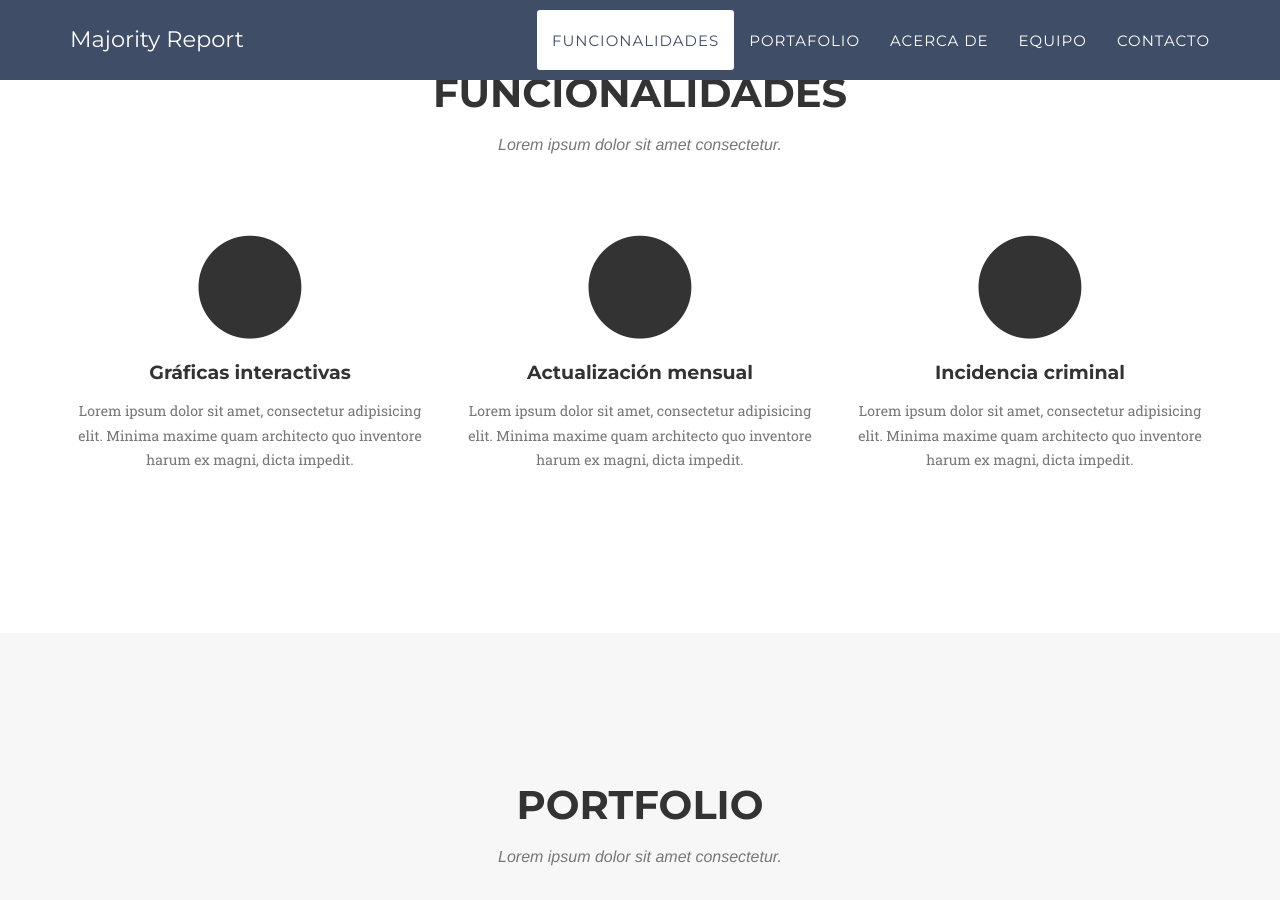
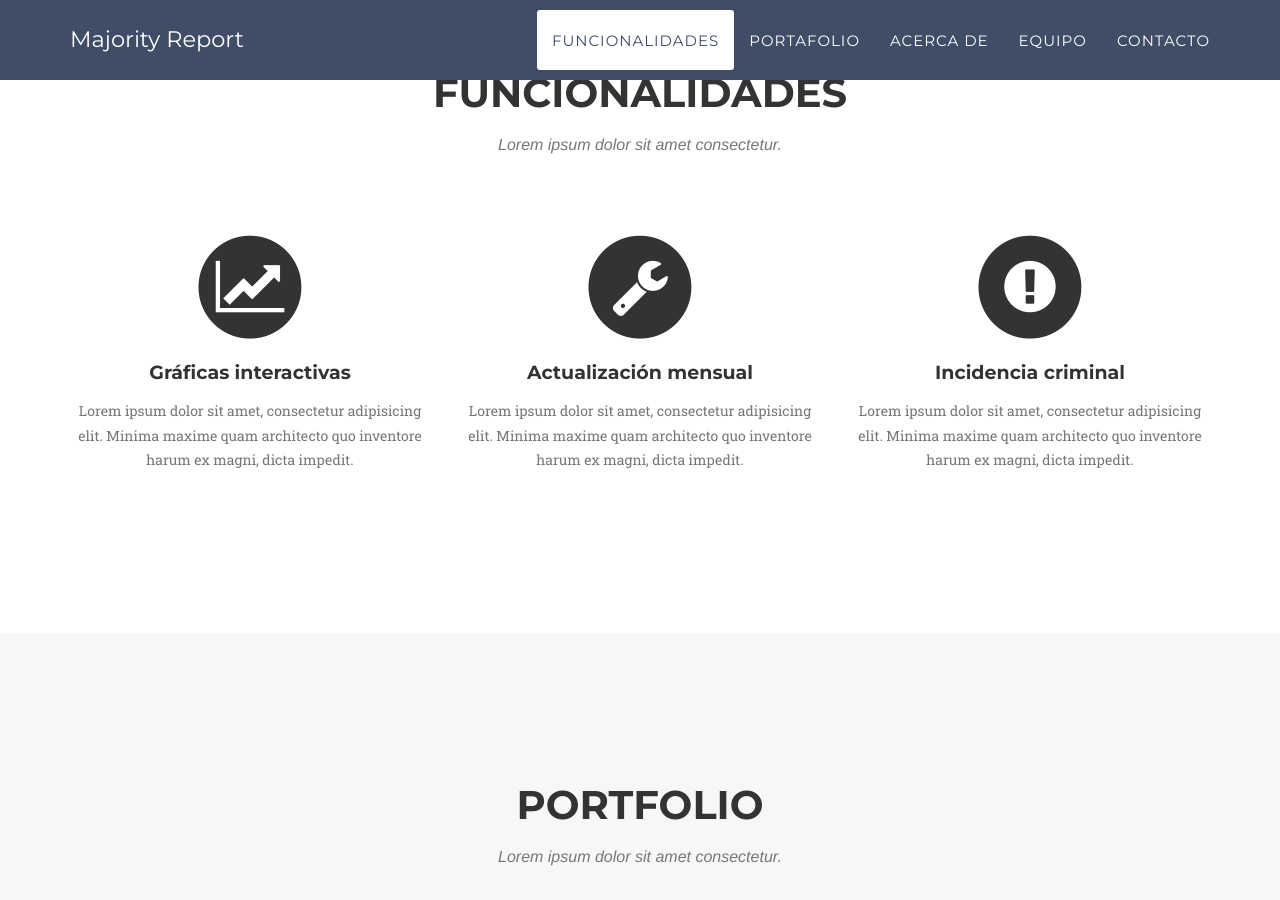
Before and after one commit to sebastiandevops/majority_report, a Jekyll site: the page built from index.html, in a window 1280 px wide and 900 px high, scrolled down 912 px. Built offline with Jekyll 4.4.1, drawn with Linux system fonts in a browser that asks for light colours; some web fonts are replaced.

Commit message:
services update

```diff
--- a/_includes/services.html
+++ b/_includes/services.html
@@ -11,7 +11,7 @@
                 <div class="col-md-4">
                     <span class="fa-stack fa-4x">
                         <i class="fa fa-circle fa-stack-2x"></i>
-                        <i class="fa fa-line-chart fa-stack-1x"></i>
+                        <i class="fa fa-line-chart fa-stack-1x fa-inverse"></i>
                     </span>
                     <h4 class="service-heading">Gráficas interactivas</h4>
                     <p class="text-muted">Lorem ipsum dolor sit amet, consectetur adipisicing elit. Minima maxime quam architecto quo inventore harum ex magni, dicta impedit.</p>
@@ -19,7 +19,7 @@
                 <div class="col-md-4">
                     <span class="fa-stack fa-4x">
                         <i class="fa fa-circle fa-stack-2x"></i>
-                        <i class="fa fa-wrench fa-stack-1x"></i>
+                        <i class="fa fa-wrench fa-stack-1x fa-inverse"></i>
                     </span>
                     <h4 class="service-heading">Actualización mensual</h4>
                     <p class="text-muted">Lorem ipsum dolor sit amet, consectetur adipisicing elit. Minima maxime quam architecto quo inventore harum ex magni, dicta impedit.</p>
@@ -27,7 +27,7 @@
                 <div class="col-md-4">
                     <span class="fa-stack fa-4x">
                         <i class="fa fa-circle fa-stack-2x"></i>
-                        <i class="fa fa-exclamation-circle fa-stack-1x"></i>
+                        <i class="fa fa-exclamation-circle fa-stack-1x fa-inverse"></i>
                     </span>
                     <h4 class="service-heading">Incidencia criminal</h4>
                     <p class="text-muted">Lorem ipsum dolor sit amet, consectetur adipisicing elit. Minima maxime quam architecto quo inventore harum ex magni, dicta impedit.</p>
```
